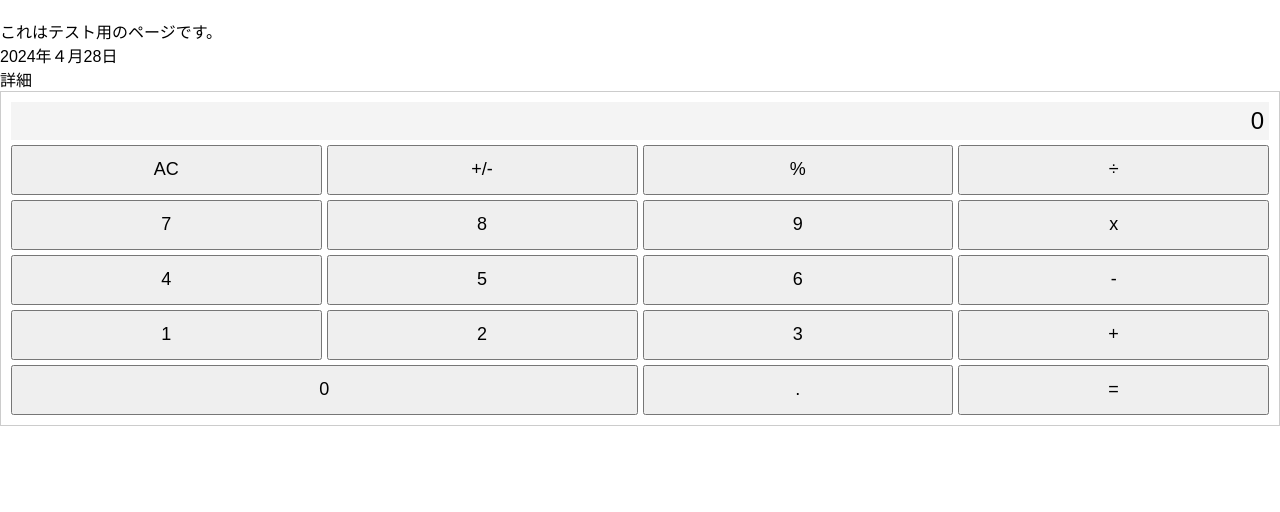
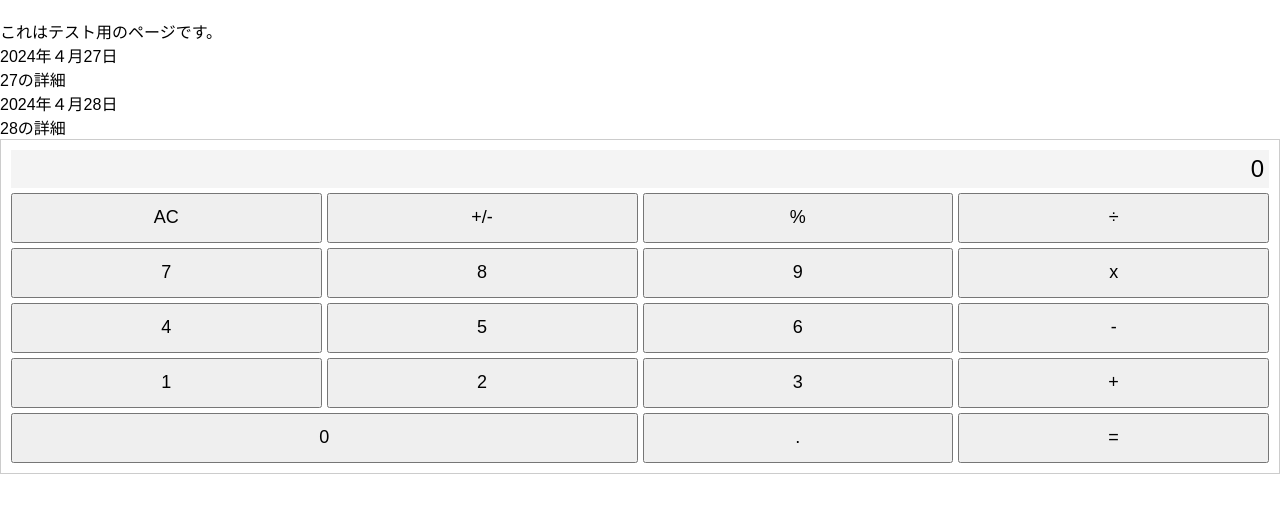
Before and after one commit to CoderDojo-Urasoe/cordinglab, a plain HTML site: page docs/index.html in a window 1280 px wide. Shown: the part 70-582 px from the top of the page. Drawn offline with Linux system fonts and the light colour scheme.

Commit message:
27日を追加

```diff
--- a/docs/index.html
+++ b/docs/index.html
@@ -34,8 +34,10 @@
 <body>
     <h1>計算機アプリ</h1>
     <div>これはテスト用のページです。</div>
+    <div>2024年４月27日</div>
+    <div>27の詳細</div>
     <div>2024年４月28日</div>
-    <div>詳細</div>
+    <div>28の詳細</div>
 <div class="calculator">
     <!-- 計算結果表示用のdiv -->
     <div class="result" id="result">0</div>
```
